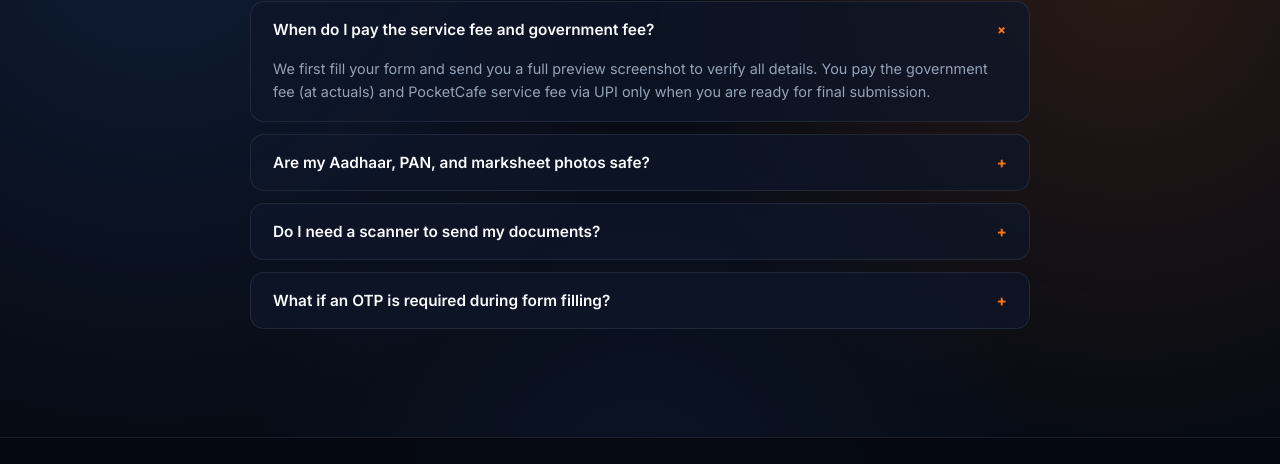
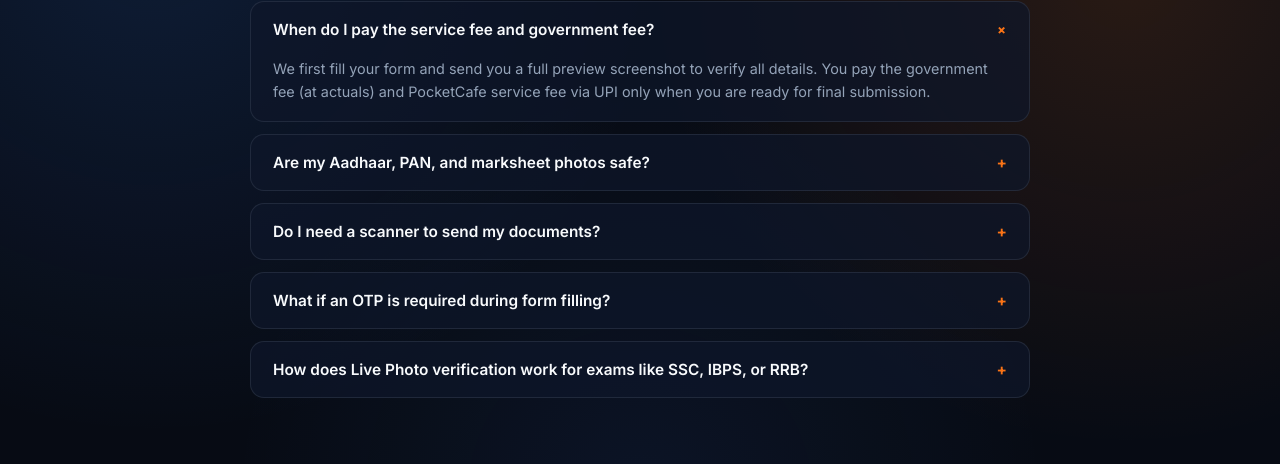
Before and after one commit to pocketcafe/pocketcafe.github.io, a plain HTML site: page index.html in a window 1280 px wide. Shown: the part 4941-5405 px from the top of the page. Drawn offline with Linux system fonts and the light colour scheme.

Commit message:
Update index.html

```diff
--- a/index.html
+++ b/index.html
@@ -1321,6 +1321,16 @@
           </button>
           <div class="faq-a">
             Our operator coordinates with you live on WhatsApp so you share the OTP only at the exact moment it is needed, keeping the process fast and secure.
+          </div>
+        </div>
+
+        <div class="faq-item">
+          <button class="faq-q">
+            How does Live Photo verification work for exams like SSC, IBPS, or RRB?
+            <span class="faq-chevron">+</span>
+          </button>
+          <div class="faq-a">
+            For portals that require a live camera photo instead of an uploaded file, our operator fills out your entire form first and coordinates with you live on WhatsApp. At the photo step, we either share the official mobile capture link/QR code so you can click your live photo directly from your phone, or guide you through a quick 1-minute live session—ensuring proper lighting, plain background, and zero rejection.
           </div>
         </div>
       </div>
```
